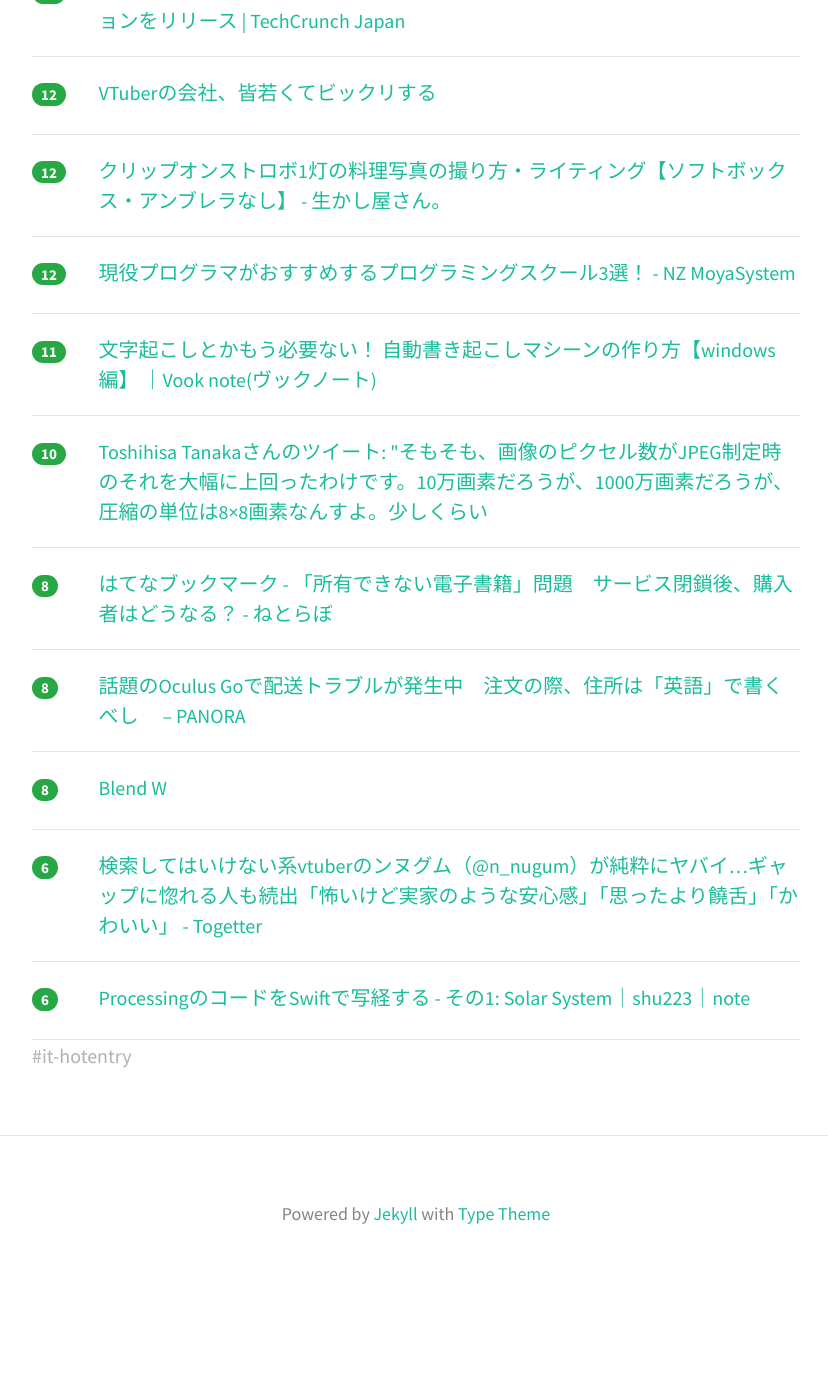
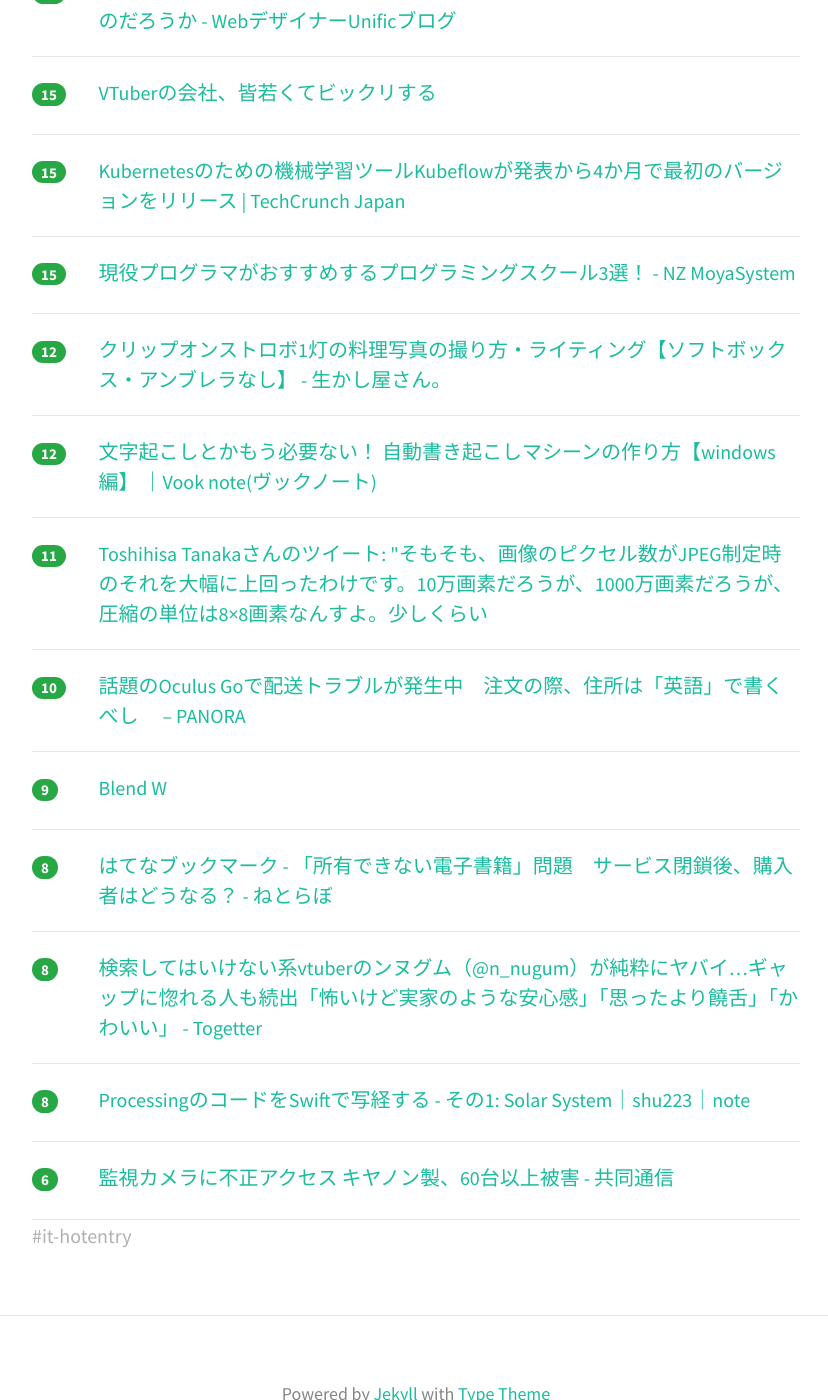
Before and after one commit to yatta47/hatena-matome-site, a Jekyll site: the page built from _posts/2018-05-07-hatena.md, in a window 1280 px wide and 1400 px high, scrolled down 1439 px. Shown: the whole window, without its empty margins (224-1052 px from the left). Built offline with Jekyll 4.4.1, drawn with Linux system fonts in a browser that asks for light colours; nearby versions of some CDN libraries; before the commit the page ends 2730 px from its top, so only the background shows below that; part of the change alters nothing that is shown; some of the changed text lies outside the part shown.

Commit message:
Updated 2018-05-07

```diff
--- a/_posts/2018-05-07-hatena.md
+++ b/_posts/2018-05-07-hatena.md
@@ -1,33 +1,48 @@
 ---
 layout: post
 title:  "2018-05-07 はてぶIT"
-date:   2018-05-07 08:02:13
+date:   2018-05-07 09:03:14
 tags: [it-hotentry]
 ---
-21 件のデータあり
+23 件のデータあり
 
 <hr><div class="row">
-<div class="col-1"><span class="badge badge-pill badge-success h2">137</span></div>
+<div class="col-1"><span class="badge badge-pill badge-success h2">142</span></div>
 <div class="col-11"><a href='https://www.webcreatorbox.com/tech/css-flexbox-cheat-sheet' target='_blank'>日本語対応！CSS Flexboxのチートシートを作ったので配布します | Webクリエイターボックス</a></div>
 </div>
 <hr>
 <div class="row">
-<div class="col-1"><span class="badge badge-pill badge-success h2">34</span></div>
+<div class="col-1"><span class="badge badge-pill badge-success h2">47</span></div>
 <div class="col-11"><a href='https://togetter.com/li/1224881' target='_blank'>意味深なアタッシュケース持ってたら警察に声をかけられた話「プラレール持ってたら職質される時代」「凄く中が工夫されてる」 - Togetter</a></div>
 </div>
 <hr>
 <div class="row">
-<div class="col-1"><span class="badge badge-pill badge-success h2">33</span></div>
+<div class="col-1"><span class="badge badge-pill badge-success h2">42</span></div>
 <div class="col-11"><a href='https://iphone-mania.jp/news-211347/' target='_blank'>【動画】iPadのマルチタスク機能を使いこなすための25のテクニック - iPhone Mania</a></div>
 </div>
 <hr>
 <div class="row">
-<div class="col-1"><span class="badge badge-pill badge-success h2">25</span></div>
+<div class="col-1"><span class="badge badge-pill badge-success h2">39</span></div>
+<div class="col-11"><a href='https://www.publickey1.jp/blog/18/gvisorgoogle.html' target='_blank'>コンテナの軽量さと、より安全な分離を実現する「gVisor」、Googleがオープンソースで公開 － Publickey</a></div>
+</div>
+<hr>
+<div class="row">
+<div class="col-1"><span class="badge badge-pill badge-success h2">28</span></div>
 <div class="col-11"><a href='http://neuralism.hatenablog.jp/entry/2018/05/06/211541' target='_blank'>ブレイン・マシン・インターフェース（BMI）の行く先 - Neuralism（by 奥田一貴）</a></div>
 </div>
 <hr>
 <div class="row">
-<div class="col-1"><span class="badge badge-pill badge-success h2">23</span></div>
+<div class="col-1"><span class="badge badge-pill badge-success h2">27</span></div>
+<div class="col-11"><a href='https://investment.abbamboo.com/trading-tools/how-to-build-python-in-5minutes/' target='_blank'>5分でPythonの環境構築【投資のテクニカル分析、グラフ化に】 - Investment Tech HackInvestment Tech Hack</a></div>
+</div>
+<hr>
+<div class="row">
+<div class="col-1"><span class="badge badge-pill badge-success h2">26</span></div>
+<div class="col-11"><a href='https://riyaaaaasan.hatenablog.com/entry/2018/05/06/231901' target='_blank'>その気になれば前提知識無し機材無しの無の状態から2週間で美少女VTuberになれたという話 - My life accelerated</a></div>
+</div>
+<hr>
+<div class="row">
+<div class="col-1"><span class="badge badge-pill badge-success h2">25</span></div>
 <div class="col-11"><a href='http://www.tamashii-yusaburuyo.work/entry/%E3%81%AF%E3%81%A6%E3%81%AA%E3%83%96%E3%83%AD%E3%82%B0%E3%81%AE%E3%83%A1%E3%83%AA%E3%83%83%E3%83%88%E3%81%8C%E7%84%A1%E3%81%84' target='_blank'>はてなブログのメリットが無い│はてなブログProの契約更新をするか悩む - 魂を揺さぶるヨ！</a></div>
 </div>
 <hr>
@@ -37,33 +52,28 @@ tags: [it-hotentry]
 </div>
 <hr>
 <div class="row">
-<div class="col-1"><span class="badge badge-pill badge-success h2">18</span></div>
-<div class="col-11"><a href='https://riyaaaaasan.hatenablog.com/entry/2018/05/06/231901' target='_blank'>その気になれば前提知識無し機材無しの無の状態から2週間で美少女VTuberになれたという話 - My life accelerated</a></div>
-</div>
-<hr>
-<div class="row">
 <div class="col-1"><span class="badge badge-pill badge-success h2">16</span></div>
 <div class="col-11"><a href='https://qiita.com/kyogom/items/49fe51044d57e3b19929' target='_blank'>名前、電話番号、メールアドレス等の最適なmaxlengthはいくつか調べてみた - Qiita</a></div>
 </div>
 <hr>
 <div class="row">
-<div class="col-1"><span class="badge badge-pill badge-success h2">16</span></div>
-<div class="col-11"><a href='https://www.publickey1.jp/blog/18/gvisorgoogle.html' target='_blank'>コンテナの軽量さと、より安全な分離を実現する「gVisor」、Googleがオープンソースで公開 － Publickey</a></div>
-</div>
-<hr>
-<div class="row">
-<div class="col-1"><span class="badge badge-pill badge-success h2">13</span></div>
+<div class="col-1"><span class="badge badge-pill badge-success h2">15</span></div>
 <div class="col-11"><a href='http://uni-fic.com/entry/cashless-vs-cash' target='_blank'>キャッシュレス派vs.現金派論争で何故デビットカードという案は出てこないのだろうか - WebデザイナーUnificブログ</a></div>
 </div>
 <hr>
 <div class="row">
-<div class="col-1"><span class="badge badge-pill badge-success h2">13</span></div>
+<div class="col-1"><span class="badge badge-pill badge-success h2">15</span></div>
+<div class="col-11"><a href='https://anond.hatelabo.jp/20180502153541' target='_blank'>VTuberの会社、皆若くてビックリする</a></div>
+</div>
+<hr>
+<div class="row">
+<div class="col-1"><span class="badge badge-pill badge-success h2">15</span></div>
 <div class="col-11"><a href='http://jp.techcrunch.com/2018/05/05/2018-05-04-google-kubeflow-machine-learning-for-kubernetes-begins-to-take-shape/' target='_blank'>Kubernetesのための機械学習ツールKubeflowが発表から4か月で最初のバージョンをリリース | TechCrunch Japan</a></div>
 </div>
 <hr>
 <div class="row">
-<div class="col-1"><span class="badge badge-pill badge-success h2">12</span></div>
-<div class="col-11"><a href='https://anond.hatelabo.jp/20180502153541' target='_blank'>VTuberの会社、皆若くてビックリする</a></div>
+<div class="col-1"><span class="badge badge-pill badge-success h2">15</span></div>
+<div class="col-11"><a href='http://www.hassy-blog.com/entry/programming_schools' target='_blank'>現役プログラマがおすすめするプログラミングスクール3選！ - NZ MoyaSystem</a></div>
 </div>
 <hr>
 <div class="row">
@@ -73,17 +83,22 @@ tags: [it-hotentry]
 <hr>
 <div class="row">
 <div class="col-1"><span class="badge badge-pill badge-success h2">12</span></div>
-<div class="col-11"><a href='http://www.hassy-blog.com/entry/programming_schools' target='_blank'>現役プログラマがおすすめするプログラミングスクール3選！ - NZ MoyaSystem</a></div>
+<div class="col-11"><a href='https://vook.vc/n/804' target='_blank'>文字起こしとかもう必要ない！ 自動書き起こしマシーンの作り方【windows編】 ｜Vook note(ヴックノート)</a></div>
 </div>
 <hr>
 <div class="row">
 <div class="col-1"><span class="badge badge-pill badge-success h2">11</span></div>
-<div class="col-11"><a href='https://vook.vc/n/804' target='_blank'>文字起こしとかもう必要ない！ 自動書き起こしマシーンの作り方【windows編】 ｜Vook note(ヴックノート)</a></div>
+<div class="col-11"><a href='http://twitter.com/jeonjung_tanaka/status/620208407383912448' target='_blank'>Toshihisa Tanakaさんのツイート: "そもそも、画像のピクセル数がJPEG制定時のそれを大幅に上回ったわけです。10万画素だろうが、1000万画素だろうが、圧縮の単位は8×8画素なんすよ。少しくらい</a></div>
 </div>
 <hr>
 <div class="row">
 <div class="col-1"><span class="badge badge-pill badge-success h2">10</span></div>
-<div class="col-11"><a href='http://twitter.com/jeonjung_tanaka/status/620208407383912448' target='_blank'>Toshihisa Tanakaさんのツイート: "そもそも、画像のピクセル数がJPEG制定時のそれを大幅に上回ったわけです。10万画素だろうが、1000万画素だろうが、圧縮の単位は8×8画素なんすよ。少しくらい</a></div>
+<div class="col-11"><a href='http://panora.tokyo/60732/' target='_blank'>話題のOculus Goで配送トラブルが発生中　注文の際、住所は「英語」で書くべし　 – PANORA</a></div>
+</div>
+<hr>
+<div class="row">
+<div class="col-1"><span class="badge badge-pill badge-success h2">9</span></div>
+<div class="col-11"><a href='http://www.youtube.com/watch?v=DJfg39WkMvE' target='_blank'>Blend W</a></div>
 </div>
 <hr>
 <div class="row">
@@ -93,21 +108,16 @@ tags: [it-hotentry]
 <hr>
 <div class="row">
 <div class="col-1"><span class="badge badge-pill badge-success h2">8</span></div>
-<div class="col-11"><a href='http://panora.tokyo/60732/' target='_blank'>話題のOculus Goで配送トラブルが発生中　注文の際、住所は「英語」で書くべし　 – PANORA</a></div>
+<div class="col-11"><a href='https://togetter.com/li/1224999' target='_blank'>検索してはいけない系vtuberのンヌグム（@n_nugum）が純粋にヤバイ…ギャップに惚れる人も続出「怖いけど実家のような安心感」「思ったより饒舌」「かわいい」 - Togetter</a></div>
 </div>
 <hr>
 <div class="row">
 <div class="col-1"><span class="badge badge-pill badge-success h2">8</span></div>
-<div class="col-11"><a href='http://www.youtube.com/watch?v=DJfg39WkMvE' target='_blank'>Blend W</a></div>
+<div class="col-11"><a href='https://note.mu/shu223/n/n341b75fc77ae' target='_blank'>ProcessingのコードをSwiftで写経する - その1: Solar System｜shu223｜note</a></div>
 </div>
 <hr>
 <div class="row">
 <div class="col-1"><span class="badge badge-pill badge-success h2">6</span></div>
-<div class="col-11"><a href='https://togetter.com/li/1224999' target='_blank'>検索してはいけない系vtuberのンヌグム（@n_nugum）が純粋にヤバイ…ギャップに惚れる人も続出「怖いけど実家のような安心感」「思ったより饒舌」「かわいい」 - Togetter</a></div>
+<div class="col-11"><a href='https://this.kiji.is/365958155265655905' target='_blank'>監視カメラに不正アクセス キヤノン製、60台以上被害 - 共同通信</a></div>
 </div>
 <hr>
-<div class="row">
-<div class="col-1"><span class="badge badge-pill badge-success h2">6</span></div>
-<div class="col-11"><a href='https://note.mu/shu223/n/n341b75fc77ae' target='_blank'>ProcessingのコードをSwiftで写経する - その1: Solar System｜shu223｜note</a></div>
-</div>
-<hr>
```
